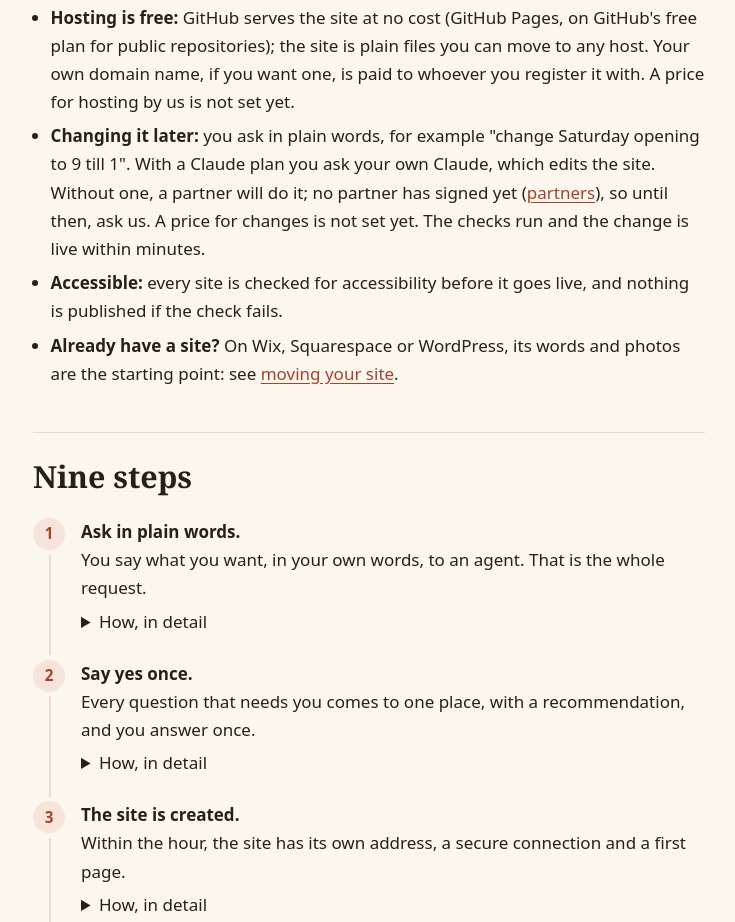
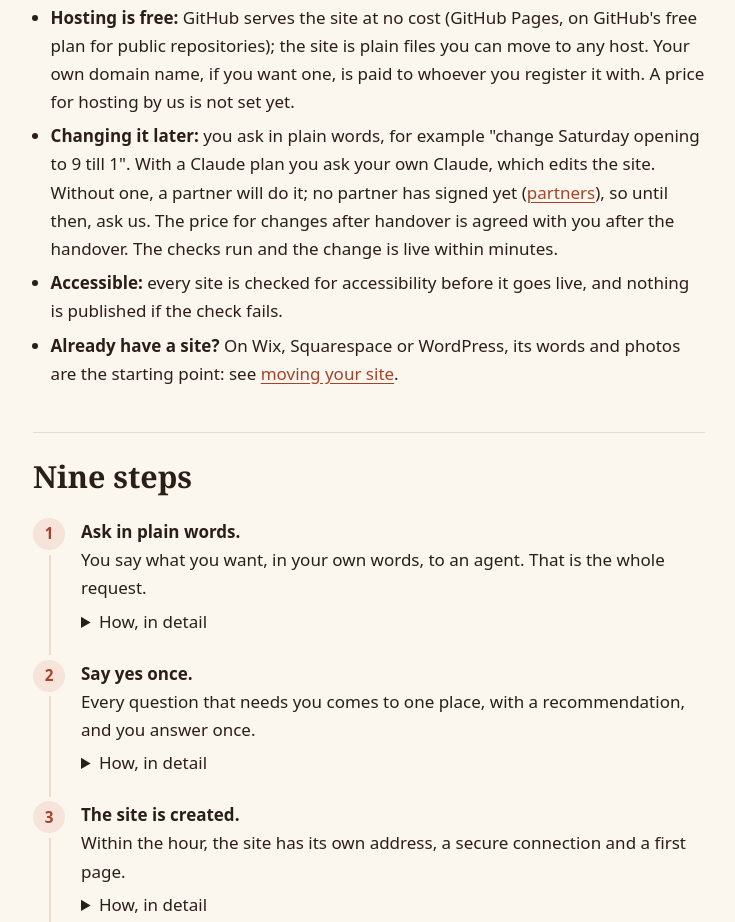
Before and after one commit to SovereignWebsite/Site__Demo__Pipeline-Demo, a plain HTML site: page site/workflow/index.html in a window 1280 px wide. Shown: the part 1207-2129 px from the top of the page, without its empty margins (271-1006 px from the left). Drawn offline with Linux system fonts and the light colour scheme.

Commit message:
Workflow page: the price for changes is agreed after the handover (Dinis, ask 29), not missing
Decision: 2026-11-23__asks-22-to-32
Agent: sites.b@SovereignWebsite.dinis
Claude-Session: https://claude.ai/code/session_01Kw9UwBucXVUaNYRMcWwk67

```diff
--- a/site/workflow/index.html
+++ b/site/workflow/index.html
@@ -69,7 +69,7 @@
 <li><strong>What you do:</strong> say what you want, answer a few questions, and pick a design.</li>
 <li><strong>What it costs:</strong> launch offer £50 (or €50), paid once, no subscription from us, as published on <a href="https://sovereignwebsite.ai/pricing.html">sovereignwebsite.ai/pricing</a>.</li>
 <li><strong>Hosting is free:</strong> GitHub serves the site at no cost (GitHub Pages, on GitHub's free plan for public repositories); the site is plain files you can move to any host. Your own domain name, if you want one, is paid to whoever you register it with. A price for hosting by us is not set yet.</li>
-<li><strong>Changing it later:</strong> you ask in plain words, for example "change Saturday opening to 9 till 1". With a Claude plan you ask your own Claude, which edits the site. Without one, a partner will do it; no partner has signed yet (<a href="https://sovereignwebsite.ai/partners.html">partners</a>), so until then, ask us. A price for changes is not set yet. The checks run and the change is live within minutes.</li>
+<li><strong>Changing it later:</strong> you ask in plain words, for example "change Saturday opening to 9 till 1". With a Claude plan you ask your own Claude, which edits the site. Without one, a partner will do it; no partner has signed yet (<a href="https://sovereignwebsite.ai/partners.html">partners</a>), so until then, ask us. The price for changes after handover is agreed with you after the handover. The checks run and the change is live within minutes.</li>
 <li><strong>Accessible:</strong> every site is checked for accessibility before it goes live, and nothing is published if the check fails.</li>
 <li><strong>Already have a site?</strong> On Wix, Squarespace or WordPress, its words and photos are the starting point: see <a href="https://sovereignwebsite.ai/moving.html">moving your site</a>.</li>
 </ul>
```
Also changed, not shown: site/yours.html (+1 -1 lines).
